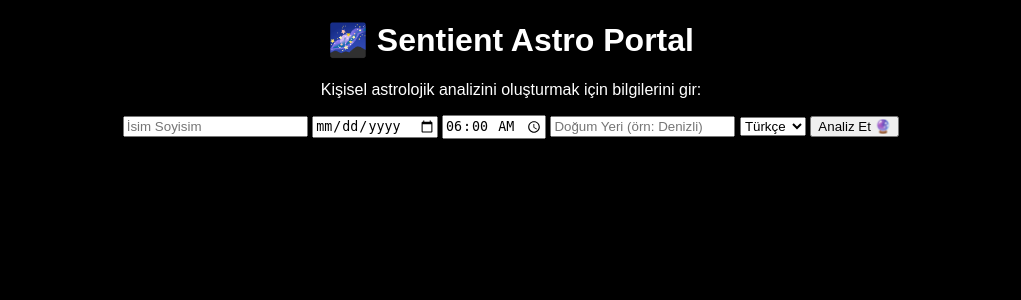
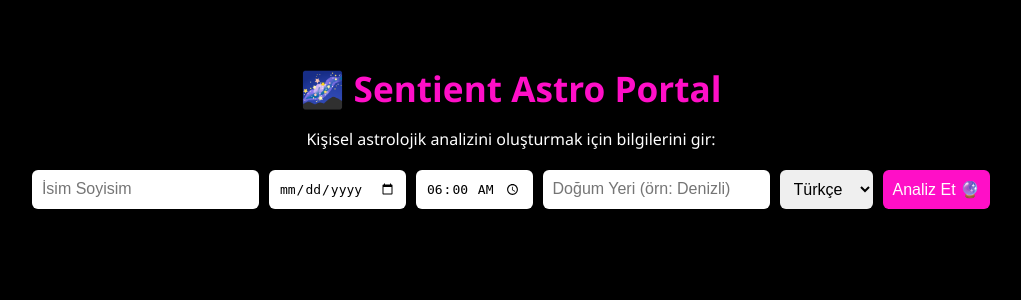
Before and after one commit to omertekin1409/sentient-astro-final, a Flask app: page / in a window 1280 px wide. Shown: the top 300 px of the page, without its empty margins (129-1150 px from the left). Run offline with Flask 3, Linux system fonts and the light colour scheme.

Commit message:
Enhance CSS styles for layout and elements
Updated styles for body, headings, form elements, and buttons. Added new styles for result cards.

```diff
--- a/static/style.css
+++ b/static/style.css
@@ -1,6 +1,51 @@
 body {
   background-color: #000;
   color: #fff;
+  font-family: "Segoe UI", sans-serif;
   text-align: center;
-  font-family: Arial, sans-serif;
+  margin: 0;
+  padding: 40px;
 }
+
+h1 {
+  color: #ff0fc7;
+  font-size: 2.2em;
+  margin-bottom: 10px;
+}
+
+.form-container {
+  margin: 20px auto;
+  display: flex;
+  flex-wrap: wrap;
+  justify-content: center;
+  gap: 10px;
+}
+
+input, select, button {
+  padding: 10px;
+  border-radius: 6px;
+  border: none;
+  font-size: 1em;
+}
+
+button {
+  background-color: #ff0fc7;
+  color: white;
+  cursor: pointer;
+  transition: 0.3s;
+}
+
+button:hover {
+  background-color: #e408b8;
+}
+
+.result-card {
+  background: rgba(255, 255, 255, 0.05);
+  border: 1px solid #ff0fc7;
+  border-radius: 12px;
+  padding: 20px;
+  max-width: 600px;
+  margin: 30px auto;
+  text-align: left;
+  line-height: 1.5;
+}
```
